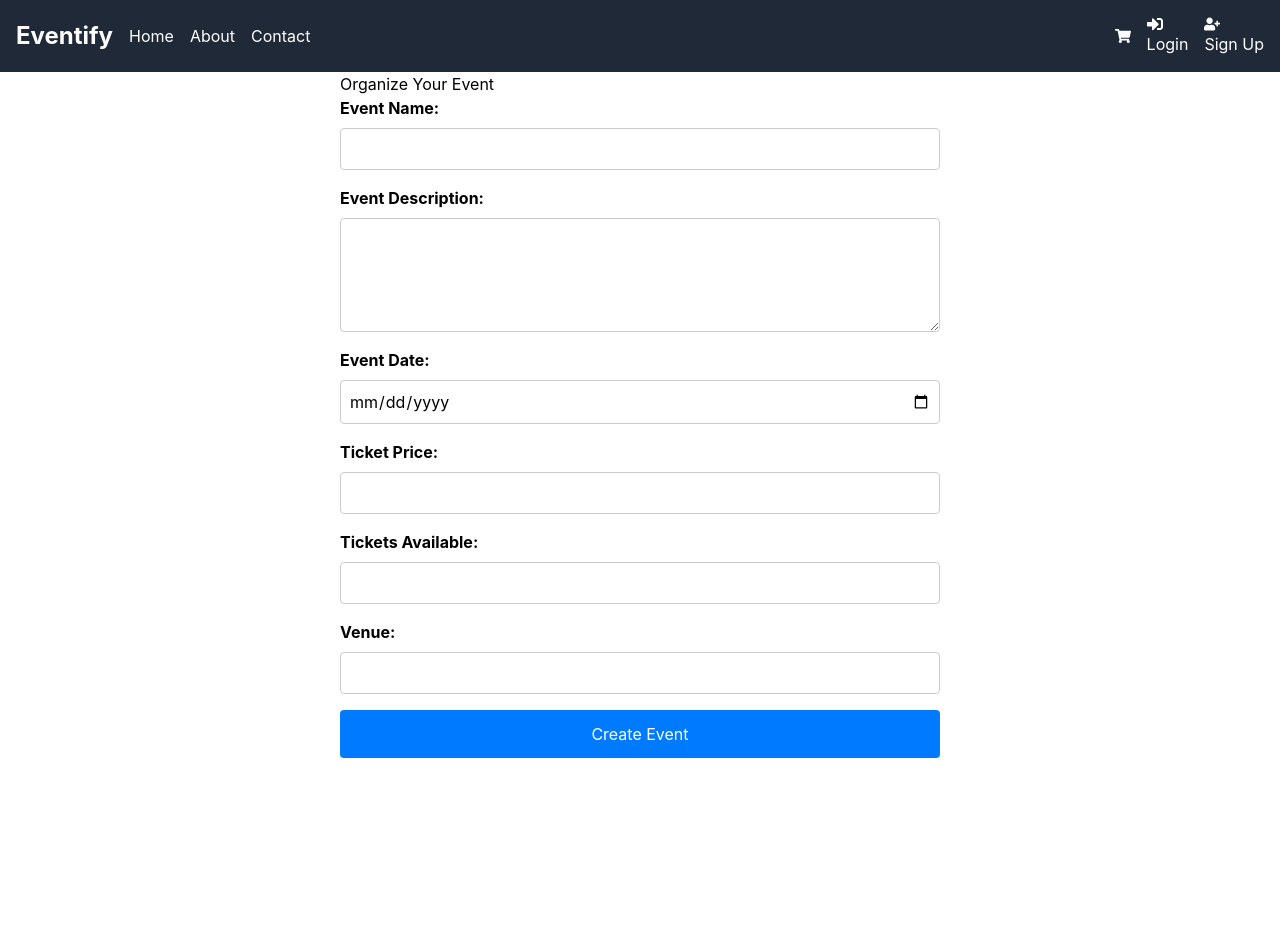
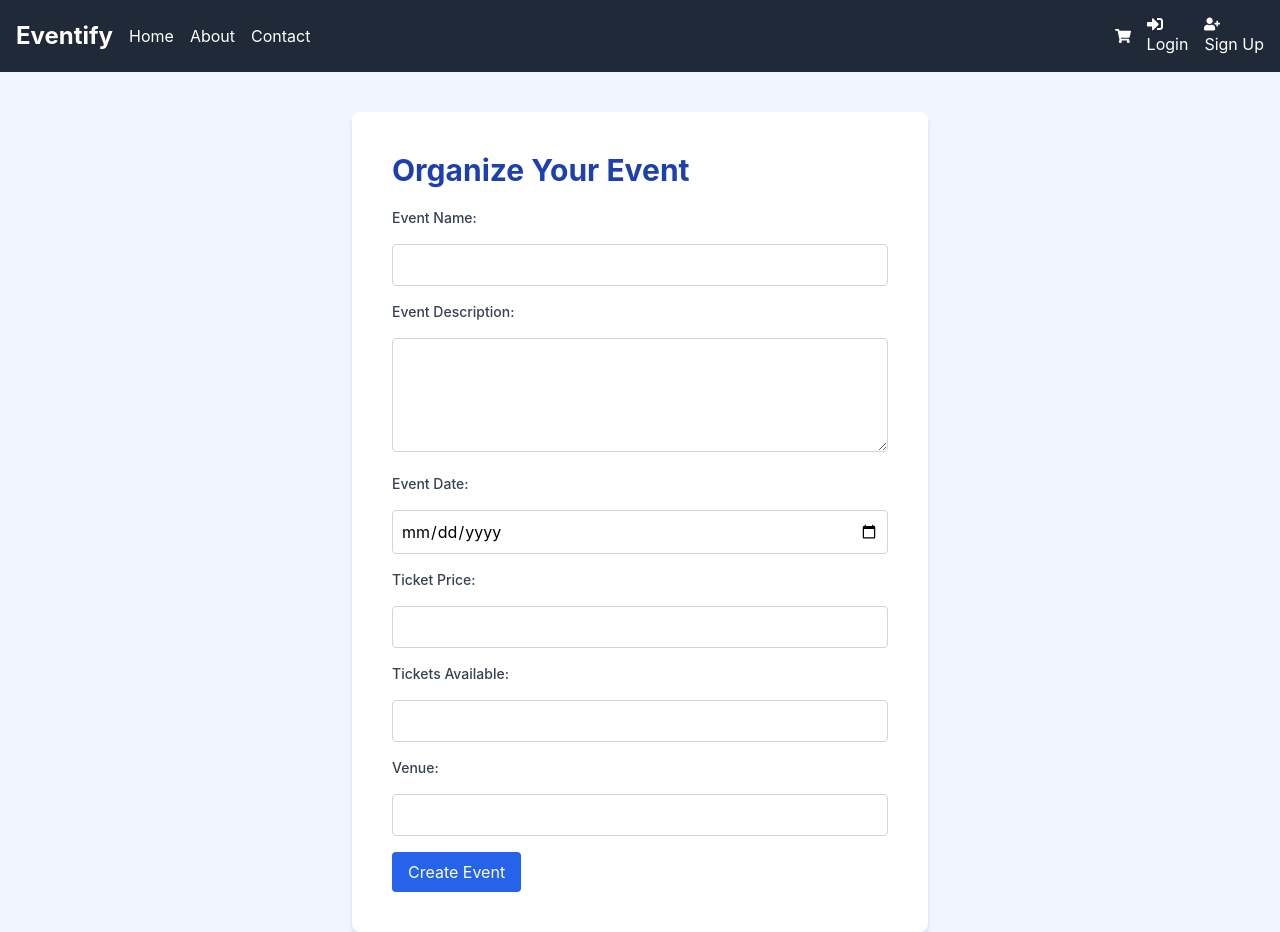
Before and after one commit to Battlebee12/LogicLegends, a React (Create React App) app: page /organize-event in a window 1280 px wide. Before the commit the page ends 800 px from the top, so only its background shows below. Built offline with nearby package versions, Linux system fonts and the light colour scheme.

Commit message:
Styling update

```diff
--- a/src/Eventlist.js
+++ b/src/Eventlist.js
@@ -116,7 +116,7 @@ const EventList = () => {
 
   return (
     <ThemeProvider theme={darkMode ? darkTheme : lightTheme}>
-      <div style={{ backgroundColor: darkMode ? '#000' : '#fff', minHeight: '100vh' }}>
+      <div style={{ backgroundColor: darkMode ? '#000' : '#EFF6FF', minHeight: '100vh' }}>
         <Navbar />
         <Hero />
         <div>
--- a/src/Organize.js
+++ b/src/Organize.js
@@ -1,56 +1,135 @@
+// import React, { useState } from 'react';
+// import { useNavigate } from 'react-router-dom';
+// import styled from 'styled-components';
+// import Axios from 'axios';
+// import Navbar from './Navbar';
+
+// // Styled-components for styling
+// const OrganizeEventWrapper = styled.div`
+//   max-width: 600px;
+//   margin: 0 auto;
+// `;
+
+// const Form = styled.form`
+//   display: flex;
+//   flex-direction: column;
+// `;
+
+// const Label = styled.label`
+//   margin-bottom: 8px;
+//   font-weight: bold;
+// `;
+
+// const Input = styled.input`
+//   margin-bottom: 16px;
+//   padding: 8px;
+//   border: 1px solid #ccc;
+//   border-radius: 4px;
+//   font-size: 16px;
+// `;
+
+// const TextArea = styled.textarea`
+//   margin-bottom: 16px;
+//   padding: 8px;
+//   border: 1px solid #ccc;
+//   border-radius: 4px;
+//   font-size: 16px;
+// `;
+
+// const Button = styled.button`
+//   padding: 12px;
+//   background-color: #007bff;
+//   color: #fff;
+//   border: none;
+//   border-radius: 4px;
+//   font-size: 16px;
+//   cursor: pointer;
+
+//   &:hover {
+//     background-color: #0056b3;
+//   }
+// `;
+
+// const OrganizeEvent = () => {
+//   const navigate = useNavigate();
+//   const [name, setName] = useState('');
+//   const [description, setDescription] = useState('');
+//   const [date, setDate] = useState('');
+//   const [ticketPrice, setTicketPrice] = useState('');
+//   const [ticketsAvailable, setTicketsAvailable] = useState('');
+//   const [venue, setVenue] = useState('');
+//   const [message, setMessage] = useState('');
+
+//   const handleSubmit = async (e) => {
+//     e.preventDefault();
+
+//     // Constructing the event data
+//     const eventData = {
+//       name: name.trim(),
+//       description,
+//       date,
+//       ticketPrice,
+//       ticketsAvailable,
+//       venue
+//     };
+
+//     try {
+//       const response = await Axios.post('http://localhost:3002/events', eventData);
+
+//       // Check response status code
+//       if (response.status === 200 || response.status === 201) {
+//         setMessage('Event created successfully.');
+//         navigate('/waiting'); // Navigate after successful creation
+//       } else {
+//         setMessage('Failed to create event. Please try again.');
+//       }
+//     } catch (error) {
+//       console.error('Error creating event:', error);
+//       setMessage('Error creating event. Please check your input and try again.');
+//     }
+//   };
+
+//   return (
+//     <div>
+//       <Navbar />
+//       <OrganizeEventWrapper>
+//         <h2>Organize Your Event</h2>
+//         <Form onSubmit={handleSubmit}>
+//           {/* Input fields remain unchanged */}
+//           <Label htmlFor="name">Event Name:</Label>
+//           <Input type="text" id="name" value={name} onChange={(e) => setName(e.target.value)} required />
+
+//           <Label htmlFor="description">Event Description:</Label>
+//           <TextArea id="description" rows="4" value={description} onChange={(e) => setDescription(e.target.value)} required />
+
+//           <Label htmlFor="date">Event Date:</Label>
+//           <Input type="date" id="date" value={date} onChange={(e) => setDate(e.target.value)} required />
+
+//           <Label htmlFor="ticketPrice">Ticket Price:</Label>
+//           <Input type="number" id="ticketPrice" value={ticketPrice} onChange={(e) => setTicketPrice(e.target.value)} required />
+
+//           <Label htmlFor="ticketsAvailable">Tickets Available:</Label>
+//           <Input type="number" id="ticketsAvailable" value={ticketsAvailable} onChange={(e) => setTicketsAvailable(e.target.value)} required />
+
+//           <Label htmlFor="venue">Venue:</Label>
+//           <Input type="text" id="venue" value={venue} onChange={(e) => setVenue(e.target.value)} required />
+
+//           <Button type="submit">Create Event</Button>
+//         </Form>
+//         {message && <p>{message}</p>}
+//       </OrganizeEventWrapper>
+//     </div>
+//   );
+// };
+
+// export default OrganizeEvent;
+
 import React, { useState } from 'react';
 import { useNavigate } from 'react-router-dom';
-import styled from 'styled-components';
 import Axios from 'axios';
 import Navbar from './Navbar';
 
-// Styled-components for styling
-const OrganizeEventWrapper = styled.div`
-  max-width: 600px;
-  margin: 0 auto;
-`;
-
-const Form = styled.form`
-  display: flex;
-  flex-direction: column;
-`;
-
-const Label = styled.label`
-  margin-bottom: 8px;
-  font-weight: bold;
-`;
-
-const Input = styled.input`
-  margin-bottom: 16px;
-  padding: 8px;
-  border: 1px solid #ccc;
-  border-radius: 4px;
-  font-size: 16px;
-`;
-
-const TextArea = styled.textarea`
-  margin-bottom: 16px;
-  padding: 8px;
-  border: 1px solid #ccc;
-  border-radius: 4px;
-  font-size: 16px;
-`;
-
-const Button = styled.button`
-  padding: 12px;
-  background-color: #007bff;
-  color: #fff;
-  border: none;
-  border-radius: 4px;
-  font-size: 16px;
-  cursor: pointer;
-
-  &:hover {
-    background-color: #0056b3;
-  }
-`;
-
-const OrganizeEvent = () => {
+function OrganizeEvent() {
   const navigate = useNavigate();
   const [name, setName] = useState('');
   const [description, setDescription] = useState('');
@@ -90,36 +169,35 @@ const OrganizeEvent = () => {
   };
 
   return (
-    <div>
+    <div className="bg-blue-50 min-h-screen">
       <Navbar />
-      <OrganizeEventWrapper>
-        <h2>Organize Your Event</h2>
-        <Form onSubmit={handleSubmit}>
-          {/* Input fields remain unchanged */}
-          <Label htmlFor="name">Event Name:</Label>
-          <Input type="text" id="name" value={name} onChange={(e) => setName(e.target.value)} required />
+      <div className="bg-white rounded-lg shadow-md p-10 mx-auto max-w-xl mt-10">
+        <h2 className="mb-5 text-3xl font-bold text-blue-800">Organize Your Event</h2>
+        <form onSubmit={handleSubmit} className="space-y-4">
+          <label htmlFor="name" className="block text-sm font-medium text-gray-700">Event Name:</label>
+          <input type="text" id="name" value={name} onChange={(e) => setName(e.target.value)} required className="w-full p-2 border border-gray-300 rounded" />
 
-          <Label htmlFor="description">Event Description:</Label>
-          <TextArea id="description" rows="4" value={description} onChange={(e) => setDescription(e.target.value)} required />
+          <label htmlFor="description" className="block text-sm font-medium text-gray-700">Event Description:</label>
+          <textarea id="description" rows="4" value={description} onChange={(e) => setDescription(e.target.value)} required className="w-full p-2 border border-gray-300 rounded" />
 
-          <Label htmlFor="date">Event Date:</Label>
-          <Input type="date" id="date" value={date} onChange={(e) => setDate(e.target.value)} required />
+          <label htmlFor="date" className="block text-sm font-medium text-gray-700">Event Date:</label>
+          <input type="date" id="date" value={date} onChange={(e) => setDate(e.target.value)} required className="w-full p-2 border border-gray-300 rounded" />
 
-          <Label htmlFor="ticketPrice">Ticket Price:</Label>
-          <Input type="number" id="ticketPrice" value={ticketPrice} onChange={(e) => setTicketPrice(e.target.value)} required />
+          <label htmlFor="ticketPrice" className="block text-sm font-medium text-gray-700">Ticket Price:</label>
+          <input type="number" id="ticketPrice" value={ticketPrice} onChange={(e) => setTicketPrice(e.target.value)} required className="w-full p-2 border border-gray-300 rounded" />
 
-          <Label htmlFor="ticketsAvailable">Tickets Available:</Label>
-          <Input type="number" id="ticketsAvailable" value={ticketsAvailable} onChange={(e) => setTicketsAvailable(e.target.value)} required />
+          <label htmlFor="ticketsAvailable" className="block text-sm font-medium text-gray-700">Tickets Available:</label>
+          <input type="number" id="ticketsAvailable" value={ticketsAvailable} onChange={(e) => setTicketsAvailable(e.target.value)} required className="w-full p-2 border border-gray-300 rounded" />
 
-          <Label htmlFor="venue">Venue:</Label>
-          <Input type="text" id="venue" value={venue} onChange={(e) => setVenue(e.target.value)} required />
+          <label htmlFor="venue" className="block text-sm font-medium text-gray-700">Venue:</label>
+          <input type="text" id="venue" value={venue} onChange={(e) => setVenue(e.target.value)} required className="w-full p-2 border border-gray-300 rounded" />
 
-          <Button type="submit">Create Event</Button>
-        </Form>
-        {message && <p>{message}</p>}
-      </OrganizeEventWrapper>
+          <button type="submit" className="px-4 py-2 bg-blue-600 text-white rounded hover:bg-blue-700">Create Event</button>
+        </form>
+        {message && <p className="mt-4 text-lg text-gray-700">{message}</p>}
+      </div>
     </div>
   );
-};
+}
 
 export default OrganizeEvent;
--- a/src/contact.js
+++ b/src/contact.js
@@ -1,66 +1,6 @@
 import React, { useState } from 'react';
-import styled from 'styled-components';
 import Navbar from './Navbar';
 import emailjs from 'emailjs-com';
-
-const ContactWrapper = styled.div`
-  text-align: center;
-  padding: 50px 20px;
-`;
-
-const Title = styled.h2`
-  margin-bottom: 20px;
-  font-size: 24px;
-  color: #333;
-`;
-
-const Message = styled.p`
-  font-size: 16px;
-  line-height: 1.6;
-  color: #666;
-`;
-
-const Form = styled.form`
-  display: flex;
-  flex-direction: column;
-  align-items: center;
-`;
-
-const Input = styled.input`
-  width: 100%;
-  margin-bottom: 15px;
-  padding: 10px;
-  border: 1px solid #ccc;
-  border-radius: 5px;
-  font-size: 16px;
-`;
-
-const TextArea = styled.textarea`
-  width: 100%;
-  margin-bottom: 15px;
-  padding: 10px;
-  border: 1px solid #ccc;
-  border-radius: 5px;
-  font-size: 16px;
-`;
-
-const Button = styled.button`
-  padding: 10px 20px;
-  background-color: #007bff;
-  color: #fff;
-  border: none;
-  border-radius: 5px;
-  font-size: 16px;
-  cursor: pointer;
-
-  &:hover {
-    background-color: #0056b3;
-  }
-`;
-
-const WorkingHours = styled.div`
-  margin-top: 50px;
-`;
 
 function Contact() {
   const [formData, setFormData] = useState({
@@ -81,7 +21,6 @@ function Contact() {
   };
 
   function sendEmail(form) {
-
     emailjs
       .sendForm('service_zsc0csh', 'template_pcmhr3g', form, 'WHlogMiA7euWcnLjq')
       .then((result) => {
@@ -90,56 +29,57 @@ function Contact() {
       .catch((error) => {
         console.log(error.text);
       });
-      // Extract sender's email from the form data
-
   }
 
   return (
-    <div>
+    <div className="bg-blue-50 min-h-screen">
       <Navbar />
-      <ContactWrapper>
-        <Title>Contact Us</Title>
+      <div className="bg-white rounded-lg shadow-md p-10 mx-auto max-w-xl mt-10">
+        <h2 className="mb-5 text-3xl font-bold text-blue-800">Contact Us</h2>
         {!submitted ? (
-          <Form onSubmit={handleSubmit}>
-            <Input
+          <form onSubmit={handleSubmit} className="space-y-4">
+            <input
               type="text"
               name="name"
               placeholder="Your Name"
               value={formData.name}
               onChange={handleChange}
               required
+              className="w-full p-2 border border-gray-300 rounded"
             />
-            <Input
+            <input
               type="email"
               name="email"
               placeholder="Your Email"
               value={formData.email}
               onChange={handleChange}
               required
+              className="w-full p-2 border border-gray-300 rounded"
             />
-            <TextArea
+            <textarea
               name="message"
               placeholder="Your Message"
               value={formData.message}
               onChange={handleChange}
               rows="5"
               required
+              className="w-full p-2 border border-gray-300 rounded"
             />
-            <Button type="submit">Submit</Button>
-          </Form>
+            <button type="submit" className="px-4 py-2 bg-blue-600 text-white rounded hover:bg-blue-700">Submit</button>
+          </form>
         ) : (
-          <Message>
+          <p className="text-lg text-gray-700 mb-8">
             Thank you for your message! We will get back to you as soon as possible.
-          </Message>
+          </p>
         )}
 
-        <WorkingHours>
-          <h3>Working Hours</h3>
-          <p>Monday - Friday: 9:00 AM - 5:00 PM</p>
-          <p>Saturday: 10:00 AM - 2:00 PM</p>
-          <p>Sunday: Closed</p>
-        </WorkingHours>
-      </ContactWrapper>
+        <div className="mt-10">
+          <h3 className="mb-2 text-2xl font-semibold text-blue-800">Working Hours</h3>
+          <p className="text-lg text-gray-700">Monday - Friday: 9:00 AM - 5:00 PM</p>
+          <p className="text-lg text-gray-700">Saturday: 10:00 AM - 2:00 PM</p>
+          <p className="text-lg text-gray-700">Sunday: Closed</p>
+        </div>
+      </div>
     </div>
   );
 }
```
Also changed, not shown: src/about.js (+18 -63 lines).
